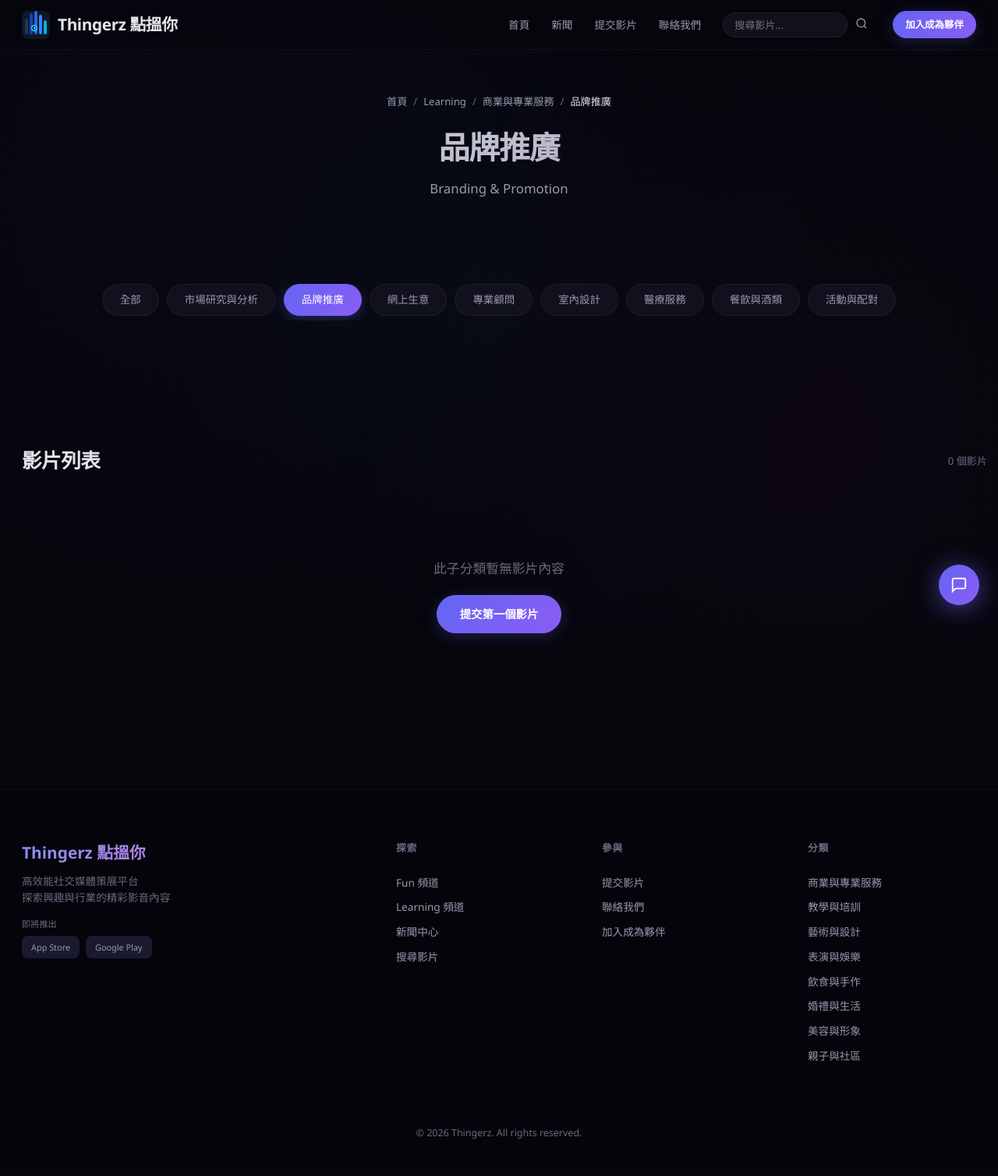
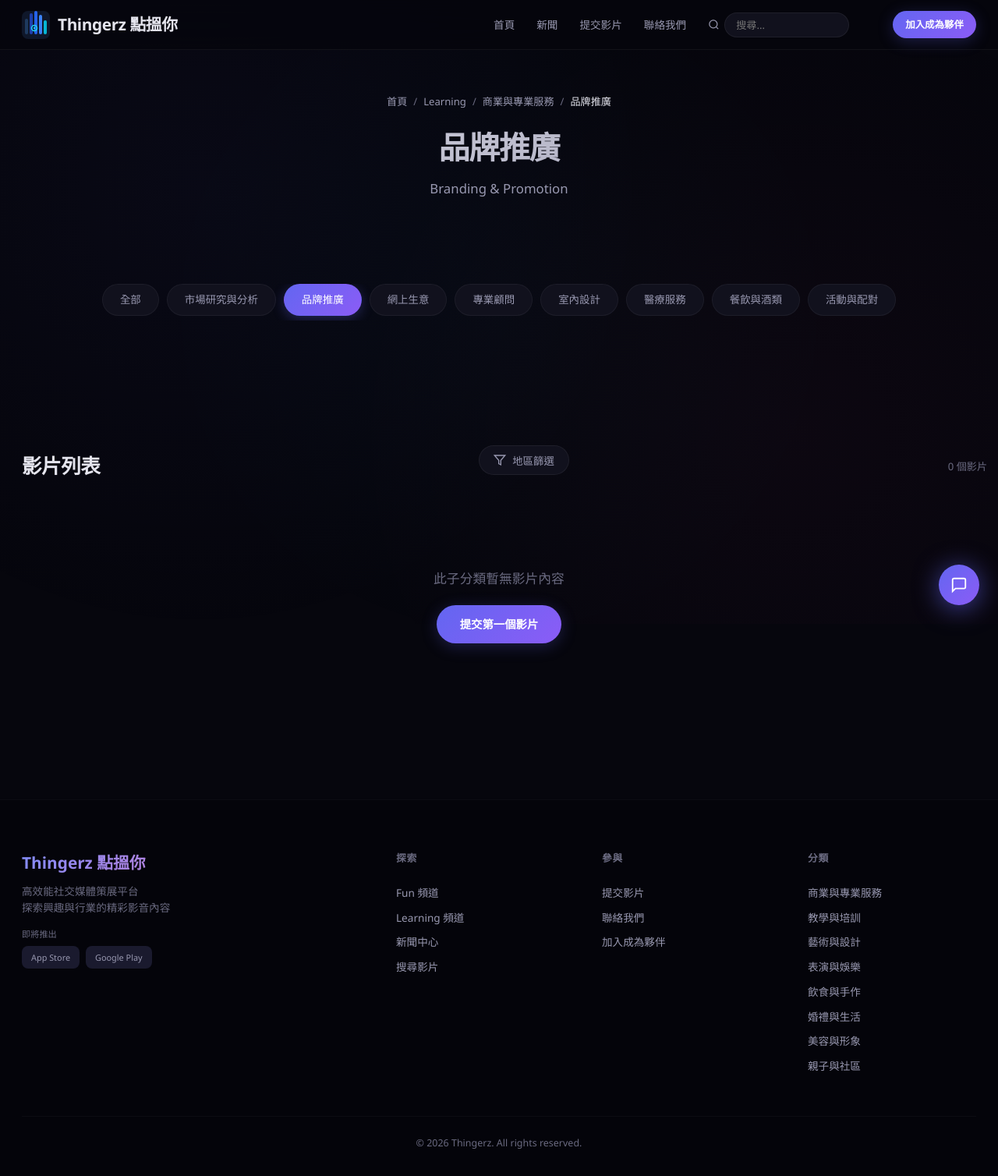
Before and after one commit to gbeoho/Thingerz, a Flask app: a page that uses templates/base.html in a window 1280 px wide. Shown: the whole page at 78% size. Before the commit the page ends 1460 px from the top, so only its background shows below. Run offline with Flask 3, Linux system fonts and the light colour scheme; data comes from the database, SQL or seed files in the repository.

Commit message:
Add files via upload

```diff
--- /dev/null
+++ b/templates/_district_filter.html
@@ -0,0 +1,13 @@
+<div class="district-filter">
+    <button class="district-toggle" onclick="this.parentElement.classList.toggle('open')" title="地區篩選">
+        <svg width="16" height="16" viewBox="0 0 24 24" fill="none" stroke="currentColor" stroke-width="2"><path d="M22 3H2l8 9.46V19l4 2v-8.54L22 3z"/></svg>
+        地區篩選
+    </button>
+    <div class="district-chips">
+        <a href="?" class="district-chip {{ 'active' if not selected_district else '' }}">全部</a>
+        {% set districts = ['中西區','灣仔','東區','南區','油尖旺','深水埗','九龍城','黃大仙','觀塘','荃灣','屯門','元朗','北區','大埔','沙田','西貢','葵青','離島'] %}
+        {% for d in districts %}
+        <a href="?district={{ d }}" class="district-chip {{ 'active' if selected_district == d else '' }}">{{ d }}</a>
+        {% endfor %}
+    </div>
+</div>
--- a/templates/base.html
+++ b/templates/base.html
@@ -27,8 +27,11 @@
         .nav-link{font-size:.85rem;font-weight:500;color:#9898b0;transition:color .2s;position:relative}
         .nav-search{display:flex;align-items:center;gap:6px}
         .nav-search input{background:#11111d;border:1px solid rgba(255,255,255,.06);border-radius:20px;padding:6px 14px;font-size:.82rem;color:#e4e4ed;outline:none;width:160px;transition:all .2s}
-        .nav-search input:focus{border-color:#6366f1;width:200px}
+        .nav-search input:focus{border-color:#6366f1;width:180px}
         .nav-search button{background:none;border:none;color:#9898b0;cursor:pointer;padding:4px}
+        #google_translate_element select{background:#11111d;border:1px solid rgba(255,255,255,.08);border-radius:20px;padding:5px 10px;font-size:.75rem;color:#9898b0;outline:none}
+        .skiptranslate iframe{display:none!important}
+        body{top:0!important}
         .nav-link::after{content:'';position:absolute;bottom:-4px;left:50%;transform:translateX(-50%);width:0;height:2px;background:linear-gradient(90deg,#6366f1,#ec4899);border-radius:2px;transition:width .3s}
         .nav-link:hover{color:#fff}.nav-link:hover::after{width:100%}
         .nav-toggle{display:none;flex-direction:column;gap:5px;background:none;border:none;padding:4px;cursor:pointer}
@@ -105,6 +108,16 @@
         .sticky-cat-chip{flex-shrink:0;padding:9px 22px;border-radius:24px;background:#11111d;border:1px solid rgba(255,255,255,.05);font-size:.84rem;font-weight:500;color:#9898b0;transition:all .25s;white-space:nowrap}
         .sticky-cat-chip:hover{color:#fff;border-color:rgba(129,140,248,.35);background:#1a1a2e}
         .sticky-cat-chip.active{background:linear-gradient(135deg,#6366f1,#8b5cf6);border-color:transparent;color:#fff;box-shadow:0 4px 16px rgba(99,102,241,.3)}
+
+        .district-filter{position:relative;margin-bottom:16px}
+        .district-toggle{display:inline-flex;align-items:center;gap:8px;padding:8px 18px;background:#11111d;border:1px solid rgba(255,255,255,.06);border-radius:24px;font-size:.84rem;color:#9898b0;cursor:pointer;transition:all .2s}
+        .district-toggle:hover{color:#fff;border-color:rgba(99,102,241,.3)}
+        .district-chips{display:none;flex-wrap:wrap;gap:8px;margin-top:12px}
+        .district-filter.open .district-chips{display:flex}
+        .district-chip{padding:6px 14px;border-radius:20px;font-size:.76rem;background:rgba(255,255,255,.03);border:1px solid rgba(255,255,255,.05);color:#9898b0;transition:all .2s;text-decoration:none}
+        .district-chip:hover{color:#fff;border-color:rgba(34,211,238,.4)}
+        .district-chip.active{background:rgba(34,211,238,.15);color:#22d3ee;border-color:rgba(34,211,238,.3)}
+        @media(max-width:768px){.district-chip{padding:5px 10px;font-size:.7rem}}
 
         .page-hero{padding:56px 0 28px;text-align:center}
         .page-hero h1{font-size:2.5rem;font-weight:800;letter-spacing:-.03em;margin-bottom:8px;background:linear-gradient(135deg,#e4e4ed,#9898b0);-webkit-background-clip:text;-webkit-text-fill-color:transparent;background-clip:text}
@@ -418,9 +431,11 @@
                 <a href="{{ url_for('submit_video') }}" class="nav-link">提交影片</a>
                 <a href="{{ url_for('contact') }}" class="nav-link">聯絡我們</a>
                 <form action="{{ url_for('search') }}" method="GET" class="nav-search">
-                    <input type="text" name="q" placeholder="搜尋影片..." value="{{ query if query else '' }}">
-                    <button type="submit"><svg width="16" height="16" viewBox="0 0 24 24" fill="none" stroke="currentColor" stroke-width="2"><circle cx="11" cy="11" r="8"/><path d="M21 21l-4.35-4.35"/></svg></button>
+                    <svg width="15" height="15" viewBox="0 0 24 24" fill="none" stroke="#9898b0" stroke-width="2" style="flex-shrink:0"><circle cx="11" cy="11" r="8"/><path d="M21 21l-4.35-4.35"/></svg>
+                    <input type="text" name="q" placeholder="搜尋..." value="{{ query if query else '' }}">
+                    <button type="submit" style="display:none"></button>
                 </form>
+                <div id="google_translate_element" style="flex-shrink:0"></div>
                 <a href="{{ url_for('submit_video') }}" class="btn btn-primary" style="padding:8px 16px;font-size:.78rem;border-radius:20px">加入成為夥伴</a>
             </div>
             <button class="nav-toggle" aria-label="Toggle menu"><span></span><span></span><span></span></button>
@@ -451,6 +466,10 @@
         </div>
     </footer>
     <script src="{{ url_for('static', filename='js/main.js') }}"></script>
+    <script>
+    function googleTranslateInit(){new google.translate.TranslateElement({pageLanguage:'zh-HK',includedLanguages:'zh-HK,zh-CN,en,ja,ko,es,fr,hi,ar,bn,ru,pt,id,th,vi,ms,tl,de',layout:google.translate.TranslateElement.InlineLayout.SIMPLE,autoDisplay:false},'google_translate_element')}
+    </script>
+    <script src="https://translate.google.com/translate_a/element.js?cb=googleTranslateInit" async></script>
     {% block extra_scripts %}{% endblock %}
 </body>
 </html>
--- a/templates/category.html
+++ b/templates/category.html
@@ -35,6 +35,7 @@
                 <span class="title-accent {{ 'fun-accent' if category['track'] == 'fun' else 'learning-accent' }}"></span>
                 所有影片
             </h2>
+            {% include "_district_filter.html" %}
             <div class="view-controls">
                 <span class="result-count">{{ videos|length }} 個影片</span>
             </div>
--- a/templates/subcategory.html
+++ b/templates/subcategory.html
@@ -36,6 +36,7 @@
                 <span class="title-accent {{ 'fun-accent' if category['track'] == 'fun' else 'learning-accent' }}"></span>
                 影片列表
             </h2>
+            {% include "_district_filter.html" %}
             <span class="result-count">{{ videos|length }} 個影片</span>
         </div>
         <div class="masonry-grid">
```
Also changed, not shown: templates/video_detail.html (+18 -7 lines).
